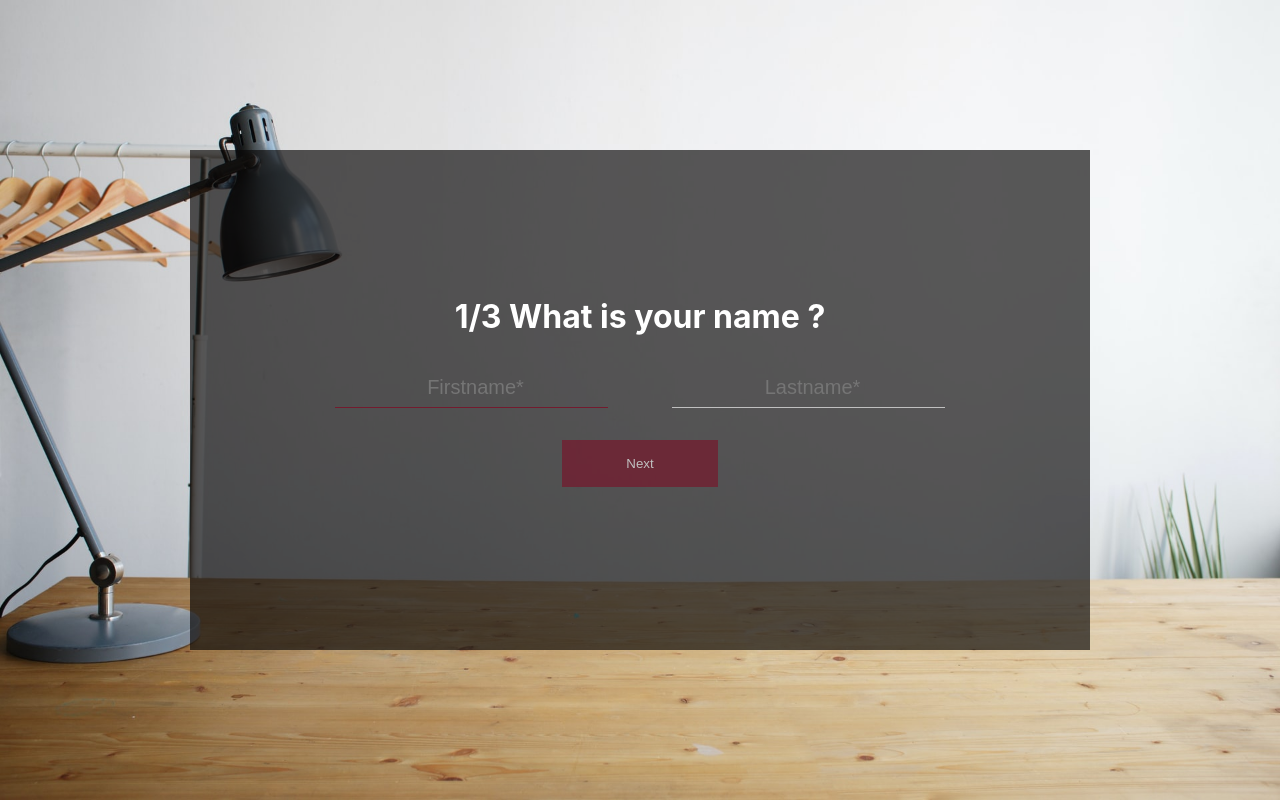
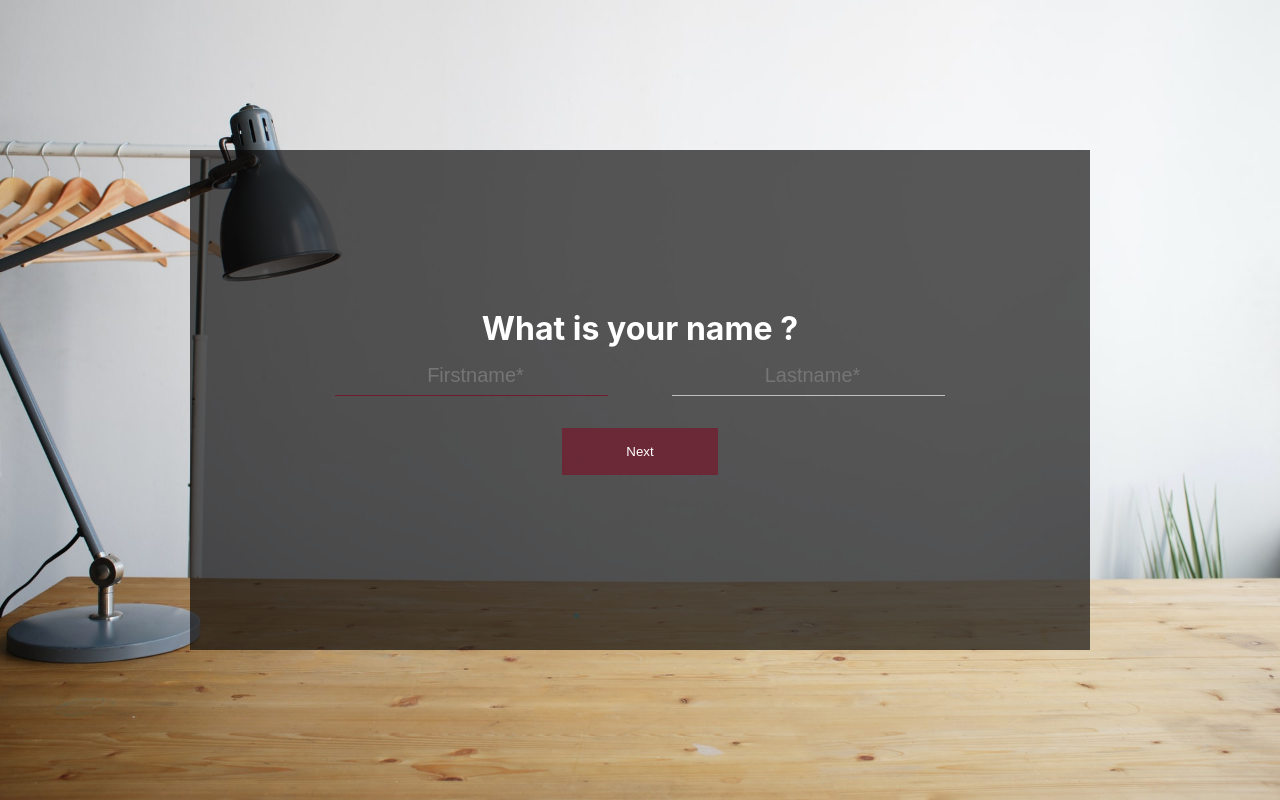
Before and after one commit to jsebbari/Guess-my-gender, a React (Create React App) app: page / in a window 1280 px wide. Built offline with nearby package versions, Linux system fonts and the light colour scheme.

Commit message:
add progress-bar in forms

```diff
--- a/package.json
+++ b/package.json
@@ -3,6 +3,7 @@
   "version": "0.1.0",
   "private": true,
   "dependencies": {
+    "@ramonak/react-progress-bar": "^5.0.2",
     "@testing-library/jest-dom": "^5.16.5",
     "@testing-library/react": "^13.3.0",
     "@testing-library/user-event": "^13.5.0",
--- a/src/App.js
+++ b/src/App.jsx
@@ -4,6 +4,7 @@ import StepOneForm from './components/StepOneForm';
 import StepTwoForm from './components/StepTwoForm';
 import Result from './components/Result'
 import { BsArrowLeftSquareFill } from 'react-icons/bs';
+import ProgressBar from "@ramonak/react-progress-bar";
 
 
 function App() {
@@ -15,13 +16,13 @@ function App() {
   const titleGenerator= (form) =>{
     switch (form) {
     case 0:
-      return "1/3 What is your name ?"
+      return "What is your name ?"
 
     case 1:
-     return "2/3 How old are you ?"
+     return "How old are you ?"
 
     case 2:
-     return "3/3 Nice to meet you"
+     return "Nice to meet you"
 
      default:
       return
@@ -33,16 +34,25 @@ const backStep =() => {
   formToDisplay>0&& setFormToDisplay(formToDisplay-1)
 }
 
+const progressBarSetting =(tab) => {
+  if(tab === 1){
+     return <ProgressBar completed={50} className="progress-bar" bgColor="#79142a6d" labelColor="black"/>;
+    }
+    else if (tab === 2){
+    return  <ProgressBar completed={100} className="progress-bar" bgColor="#79142a6d" labelColor="black"/>;}
+}
+
 
   return (
     <div className="App">
-
       <div className="forms-container">
      { formToDisplay>0&& <BsArrowLeftSquareFill size={40} color="silver" className="back-button" onClick ={backStep}/>}
         <h1 className='title-form'>{titleGenerator(formToDisplay)}</h1>
+        {progressBarSetting(formToDisplay)}
         { formToDisplay===0&& <StepOneForm setFormToDisplay={setFormToDisplay}/> }
         { formToDisplay===1&& <StepTwoForm setFormToDisplay={setFormToDisplay}/> }
         { formToDisplay===2&& <Result setFormToDisplay={setFormToDisplay}/> }
+
       </div>
 
     </div>
--- a/src/components/StepTwoForm/StepTwoForm.jsx
+++ b/src/components/StepTwoForm/StepTwoForm.jsx
@@ -34,11 +34,12 @@ export default function StepTwoForm(props) {
 
     if (ageValue === "") {
       setErrorMessage("Please, complete all inputs");
-    } else {
+    } else if(ageValue=== user.age){
+      return setFormToDisplay(2);
+    }else {
       setErrorMessage(null);
-
       setUser({ ...user, age: ageValue });
-      setFormToDisplay(2);
+     return  setFormToDisplay(2);
     }
   };
 
@@ -70,6 +71,8 @@ export default function StepTwoForm(props) {
             value={ageValue}
             ref={ageRef}
             placeholder="Age*"
+            min="1"
+            max="100"
             required
           />
           <button type="submit" className="submit-button">
--- a/src/styles/App.css
+++ b/src/styles/App.css
@@ -34,9 +34,14 @@
 }
 
 .title-form {
-  margin-bottom: 2rem;
+  margin-bottom: .5rem;
   color: white;
   padding: 0 2rem;
+}
+
+.progress-bar{
+  width:300px;
+  margin:1rem;
 }
 
 @media (width <= 450px) {
--- a/src/styles/forms.css
+++ b/src/styles/forms.css
@@ -5,7 +5,7 @@
 }
 
 .forms input {
-  color: silver;
+  color: white;
   padding-left: 0.5rem;
   font-size: 20px;
   border: none;
@@ -29,7 +29,7 @@
   padding: 1rem 4rem;
   background-color: #78142aa9;
   border: none;
-  color: silver;
+  color: white;
   transition: transform 0.3s ease-in;
 }
 
```
Also changed, not shown: 1 other file (tests, documents, lock files or other folders).
